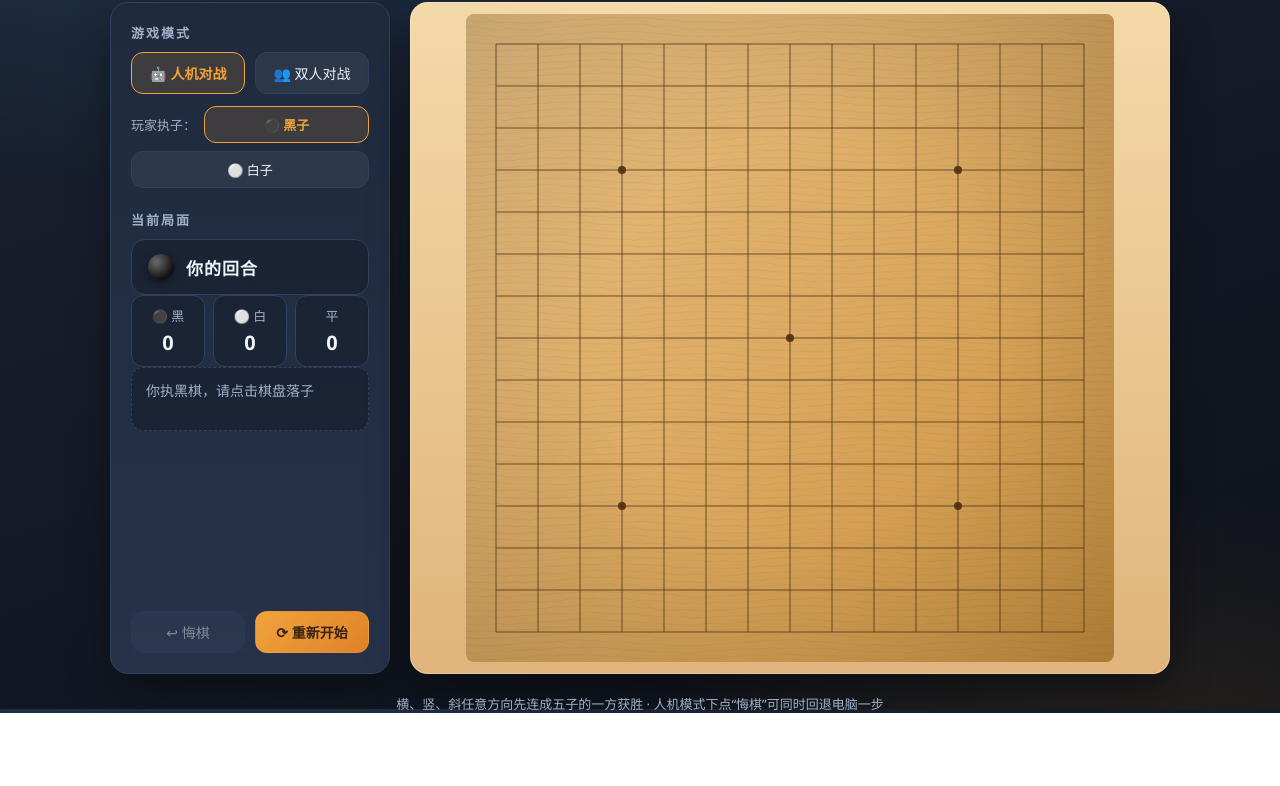
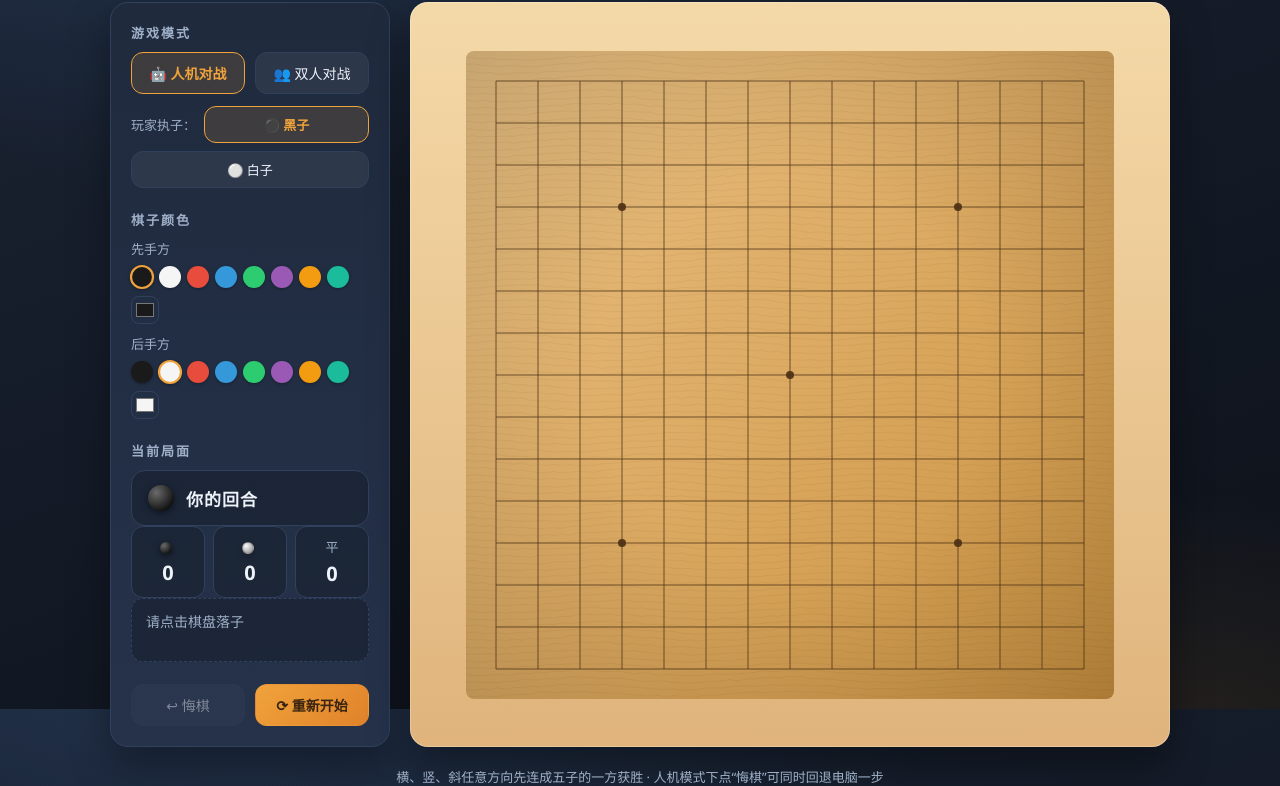
Before and after one commit to awikdj18738912/gomoku, a website: page index.html in a window 1280 px wide. Shown: the part 91-877 px from the top of the page. Before the commit the page ends 804 px from the top, so only its background shows below. Drawn offline with Linux system fonts and the light colour scheme.

Commit message:
feat: 添加自定义棋子颜色功能，不局限于黑白

```diff
--- a/css/style.css
+++ b/css/style.css
@@ -59,6 +59,28 @@ body {
 
 .color-pick { display: flex; align-items: center; gap: 8px; margin-top: 12px; font-size: 13px; color: var(--muted); flex-wrap: wrap; }
 .color-pick .btn { flex: 1; min-width: 84px; }
+
+.stone-color-row { display: flex; align-items: center; gap: 8px; margin-top: 10px; flex-wrap: wrap; }
+.stone-color-row:first-of-type { margin-top: 0; }
+.color-label { font-size: 13px; color: var(--muted); min-width: 44px; flex-shrink: 0; }
+.swatch-group { display: flex; gap: 6px; flex-wrap: wrap; }
+.swatch {
+  width: 22px; height: 22px; border-radius: 50%;
+  border: 2px solid transparent; cursor: pointer;
+  transition: transform 0.12s ease, border-color 0.12s ease;
+  box-shadow: 0 1px 3px rgba(0,0,0,0.3);
+}
+.swatch:hover { transform: scale(1.15); }
+.swatch.active { border-color: var(--accent); transform: scale(1.1); }
+.custom-color {
+  width: 28px; height: 28px; border: 1px solid var(--border);
+  border-radius: 8px; cursor: pointer; padding: 2px; background: transparent;
+}
+.score-dot {
+  display: inline-block; width: 12px; height: 12px; border-radius: 50%;
+  margin-right: 4px; vertical-align: middle;
+  box-shadow: 0 1px 2px rgba(0,0,0,0.3); border: 1px solid rgba(255,255,255,0.2);
+}
 
 .btn {
   background: rgba(255, 255, 255, 0.06);
--- a/index.html
+++ b/index.html
@@ -29,14 +29,28 @@
         </section>
 
         <section>
+          <h2>棋子颜色</h2>
+          <div class="stone-color-row">
+            <span class="color-label">先手方</span>
+            <div class="swatch-group" id="swatchGroupBlack"></div>
+            <input type="color" class="custom-color" id="customColorBlack" value="#1a1a1a" title="自定义颜色" />
+          </div>
+          <div class="stone-color-row">
+            <span class="color-label">后手方</span>
+            <div class="swatch-group" id="swatchGroupWhite"></div>
+            <input type="color" class="custom-color" id="customColorWhite" value="#f5f5f5" title="自定义颜色" />
+          </div>
+        </section>
+
+        <section>
           <h2>当前局面</h2>
           <div class="turn-indicator">
             <div class="stone stone-black" id="turnStone"></div>
             <span id="turnText">黑方回合</span>
           </div>
           <div class="scores">
-            <div class="score-item">⚫ 黑<b id="blackWins">0</b></div>
-            <div class="score-item">⚪ 白<b id="whiteWins">0</b></div>
+            <div class="score-item"><span class="score-dot" id="scoreDotBlack"></span><b id="blackWins">0</b></div>
+            <div class="score-item"><span class="score-dot" id="scoreDotWhite"></span><b id="whiteWins">0</b></div>
             <div class="score-item">平<b id="draws">0</b></div>
           </div>
           <p class="message" id="message">点击棋盘落子，先连成五子者胜</p>
--- a/js/main.js
+++ b/js/main.js
@@ -75,6 +75,127 @@
   wins[WHITE] = 0;
   wins.draw = 0;
   let aiTimer = null;
+
+  // ---------- 棋子颜色系统 ----------
+  const PRESET_COLORS = ['#1a1a1a', '#f5f5f5', '#e74c3c', '#3498db', '#2ecc71', '#9b59b6', '#f39c12', '#1abc9c'];
+  const DEFAULT_COLORS = { 1: '#1a1a1a', 2: '#f5f5f5' };
+  let stoneColors = loadStoneColors();
+
+  function loadStoneColors() {
+    try {
+      const saved = localStorage.getItem('gomoku_stone_colors');
+      if (saved) {
+        const parsed = JSON.parse(saved);
+        return { 1: parsed[1] || DEFAULT_COLORS[1], 2: parsed[2] || DEFAULT_COLORS[2] };
+      }
+    } catch (e) {}
+    return Object.assign({}, DEFAULT_COLORS);
+  }
+
+  function saveStoneColors() {
+    try { localStorage.setItem('gomoku_stone_colors', JSON.stringify(stoneColors)); } catch (e) {}
+  }
+
+  function hexToRgb(hex) {
+    const h = hex.replace('#', '');
+    return {
+      r: parseInt(h.substring(0, 2), 16),
+      g: parseInt(h.substring(2, 4), 16),
+      b: parseInt(h.substring(4, 6), 16)
+    };
+  }
+
+  function rgbToHex(rgb) {
+    return '#' + [rgb.r, rgb.g, rgb.b]
+      .map(function (v) { return Math.max(0, Math.min(255, Math.round(v))).toString(16).padStart(2, '0'); })
+      .join('');
+  }
+
+  function lighten(hex, amount) {
+    const rgb = hexToRgb(hex);
+    return rgbToHex({
+      r: rgb.r + (255 - rgb.r) * amount,
+      g: rgb.g + (255 - rgb.g) * amount,
+      b: rgb.b + (255 - rgb.b) * amount
+    });
+  }
+
+  function darken(hex, amount) {
+    const rgb = hexToRgb(hex);
+    return rgbToHex({ r: rgb.r * (1 - amount), g: rgb.g * (1 - amount), b: rgb.b * (1 - amount) });
+  }
+
+  function stoneGradient(hex) {
+    return { light: lighten(hex, 0.35), mid: hex, dark: darken(hex, 0.35) };
+  }
+
+  function isLightColor(hex) {
+    const rgb = hexToRgb(hex);
+    return (rgb.r * 0.299 + rgb.g * 0.587 + rgb.b * 0.114) > 160;
+  }
+
+  function applyStoneStyle(el, player) {
+    const hex = stoneColors[player];
+    const grad = stoneGradient(hex);
+    el.style.background = 'radial-gradient(circle at 32% 30%, ' + grad.light + ', ' + grad.dark + ' 75%)';
+    if (isLightColor(hex)) {
+      el.style.border = '1px solid rgba(0,0,0,0.2)';
+      el.style.boxShadow = '0 2px 6px rgba(0,0,0,0.25)';
+    } else {
+      el.style.border = 'none';
+      el.style.boxShadow = '0 2px 6px rgba(0,0,0,0.5)';
+    }
+  }
+
+  function initColorPickers() {
+    const groupBlack = document.getElementById('swatchGroupBlack');
+    const groupWhite = document.getElementById('swatchGroupWhite');
+    const customBlack = document.getElementById('customColorBlack');
+    const customWhite = document.getElementById('customColorWhite');
+
+    [groupBlack, groupWhite].forEach(function (group, idx) {
+      const player = idx === 0 ? 1 : 2;
+      PRESET_COLORS.forEach(function (hex) {
+        const btn = document.createElement('button');
+        btn.className = 'swatch';
+        btn.style.background = hex;
+        btn.setAttribute('data-color', hex);
+        btn.setAttribute('data-player', player);
+        btn.title = hex;
+        group.appendChild(btn);
+      });
+    });
+
+    groupBlack.addEventListener('click', function (e) {
+      if (e.target.classList.contains('swatch')) setStoneColor(1, e.target.getAttribute('data-color'));
+    });
+    groupWhite.addEventListener('click', function (e) {
+      if (e.target.classList.contains('swatch')) setStoneColor(2, e.target.getAttribute('data-color'));
+    });
+    customBlack.addEventListener('input', function () { setStoneColor(1, this.value); });
+    customWhite.addEventListener('input', function () { setStoneColor(2, this.value); });
+
+    refreshSwatchActive();
+  }
+
+  function setStoneColor(player, hex) {
+    stoneColors[player] = hex;
+    saveStoneColors();
+    refreshSwatchActive();
+    draw();
+    updateStatus();
+  }
+
+  function refreshSwatchActive() {
+    document.querySelectorAll('.swatch').forEach(function (btn) {
+      const player = parseInt(btn.getAttribute('data-player'));
+      btn.classList.toggle('active', btn.getAttribute('data-color') === stoneColors[player]);
+    });
+    document.getElementById('customColorBlack').value = stoneColors[1];
+    document.getElementById('customColorWhite').value = stoneColors[2];
+    applyStoneStyle(document.getElementById('scoreDotBlack'), 1);
+    applyStoneStyle(document.getElementById('scoreDotWhite'), 2);
+  }
 
   // ---------- 音频 ----------
   let audioCtx = null;
@@ -188,21 +309,17 @@
     const radius = CELL * 0.44;
     ctx.save();
     ctx.globalAlpha = alpha;
+    const hex = stoneColors[color] || DEFAULT_COLORS[color];
+    const g = stoneGradient(hex);
     const grad = ctx.createRadialGradient(x - radius * 0.35, y - radius * 0.4, radius * 0.15, x, y, radius);
-    if (color === BLACK) {
-      grad.addColorStop(0, '#7a7a7a');
-      grad.addColorStop(0.35, '#3a3a3a');
-      grad.addColorStop(1, '#0a0a0a');
-    } else {
-      grad.addColorStop(0, '#ffffff');
-      grad.addColorStop(0.6, '#f0f0f0');
-      grad.addColorStop(1, '#c2c2c2');
-    }
+    grad.addColorStop(0, g.light);
+    grad.addColorStop(0.4, g.mid);
+    grad.addColorStop(1, g.dark);
     ctx.beginPath();
     ctx.arc(x, y, radius, 0, Math.PI * 2);
     ctx.fillStyle = grad;
     ctx.fill();
-    ctx.strokeStyle = color === BLACK ? 'rgba(0,0,0,0.5)' : 'rgba(0,0,0,0.25)';
+    ctx.strokeStyle = isLightColor(hex) ? 'rgba(0,0,0,0.2)' : 'rgba(0,0,0,0.4)';
     ctx.lineWidth = 1;
     ctx.stroke();
     ctx.restore();
@@ -364,8 +481,8 @@
         text = '平局';
         msg = '棋盘已满，双方不分胜负';
       } else {
-        const colorName = game.winner === BLACK ? '黑方' : '白方';
-        stone.className = 'stone ' + (game.winner === BLACK ? 'stone-black' : 'stone-white');
+        const colorName = game.winner === BLACK ? '先手方' : '后手方';
+        stone.className = 'stone'; applyStoneStyle(stone, game.winner);
         if (mode === 'ai') {
           const humanWon = game.winner === humanColor;
           text = humanWon ? '🎉 你赢了！' : '🤖 电脑获胜';
@@ -377,13 +494,13 @@
       }
     } else {
       const isHumanTurn = mode !== 'ai' || game.currentPlayer === humanColor;
-      const colorName = game.currentPlayer === BLACK ? '黑方' : '白方';
-      stone.className = 'stone ' + (game.currentPlayer === BLACK ? 'stone-black' : 'stone-white');
+      const colorName = game.currentPlayer === BLACK ? '先手方' : '后手方';
+      stone.className = 'stone'; applyStoneStyle(stone, game.currentPlayer);
       stone.classList.toggle('thinking', !isHumanTurn);
       if (mode === 'ai') {
         text = isHumanTurn ? '你的回合' : '电脑思考中…';
         msg = isHumanTurn
-          ? '你执' + (game.currentPlayer === BLACK ? '黑棋' : '白棋') + '，请点击棋盘落子'
+          ? '请点击棋盘落子'
           : '请稍候，电脑正在计算…';
       } else {
         text = colorName + '回合';
@@ -429,6 +546,7 @@
   });
 
   // ---------- 启动 ----------
+  initColorPickers();
   updateWins();
   updateStatus();
   draw();
```
